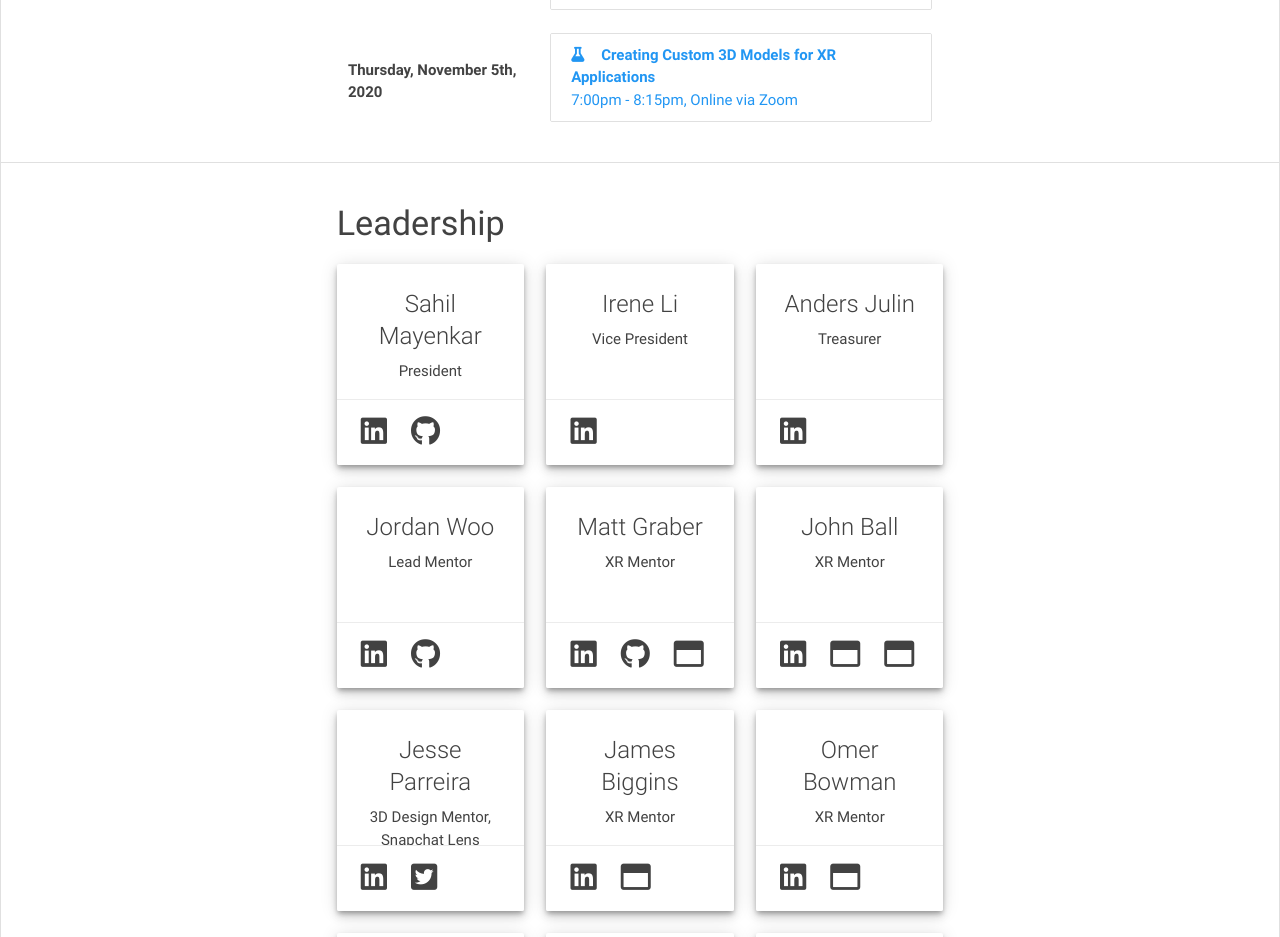
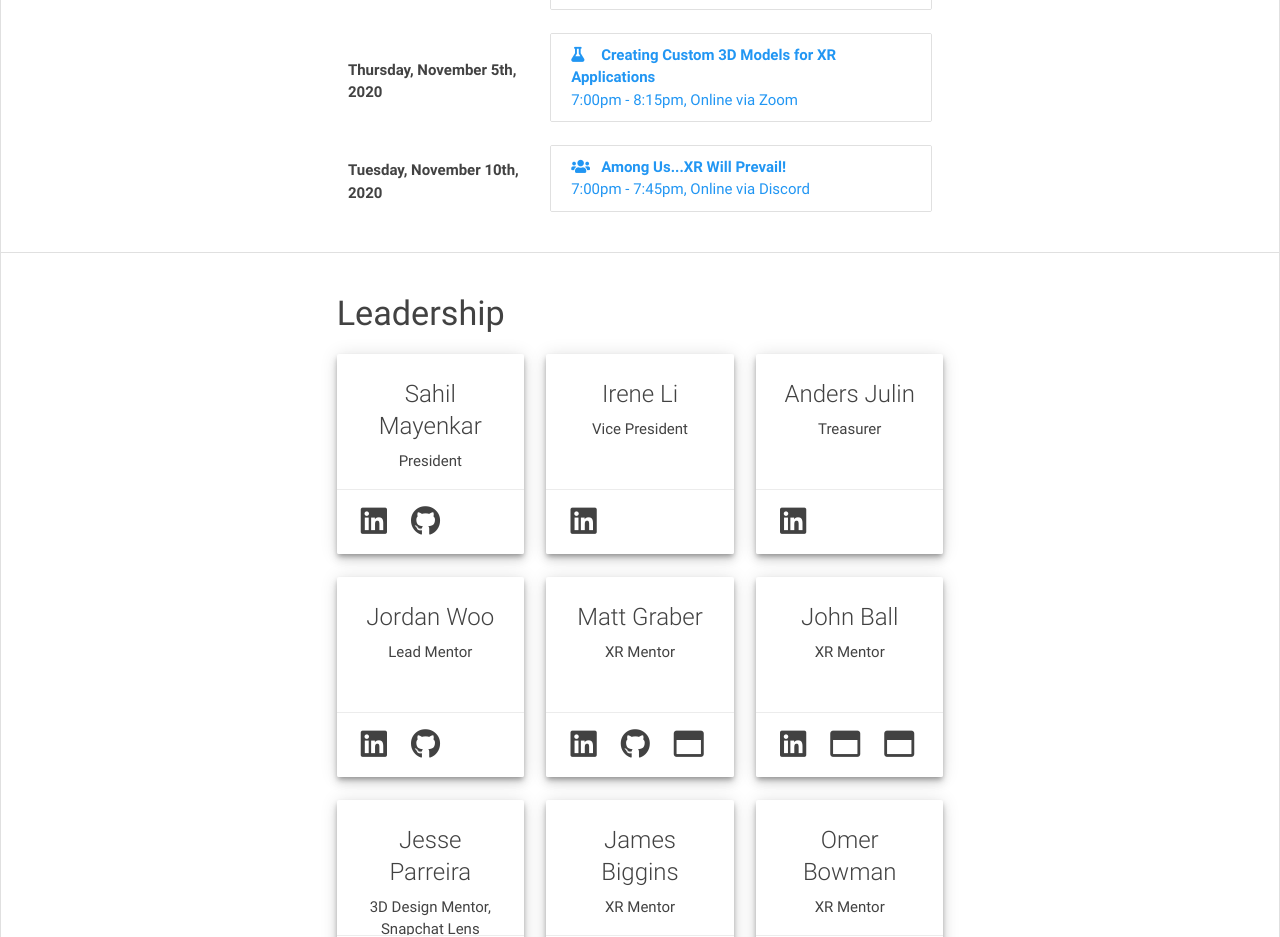
Before and after one commit to umdxrclub/xrc-prev-website, a React (Create React App) app: page / in a window 1280 px wide. Shown: the part 1980-2917 px from the top of the page. Built offline with nearby package versions, Linux system fonts and the light colour scheme.

Commit message:
Update XR_CONSTANTS.js

```diff
--- a/src/XR_CONSTANTS.js
+++ b/src/XR_CONSTANTS.js
@@ -187,6 +187,14 @@ module.exports = Object.freeze({
 			'location' : 'Online via Zoom',
 			'fa_icon' : 'fa-flask',
 			'url' : 'https://umd.zoom.us/j/96044873160',
+		},
+		{
+			'name' : 'Among Us...XR Will Prevail!',
+			'date' : new Date(2020, 10, 10),
+			'time' : '7:00pm - 7:45pm',
+			'location' : 'Online via Discord',
+			'fa_icon' : 'fa-users',
+			'url' : 'https://discord.com/invite/KBx8mF6/',
 		}
 	],
 });
```
